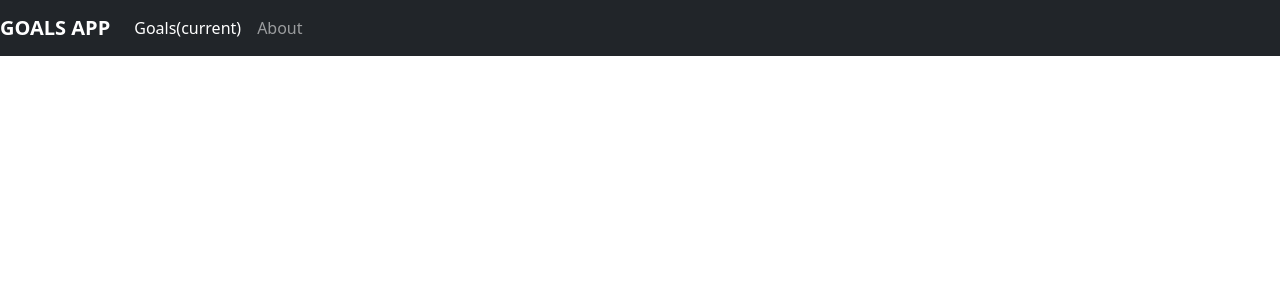
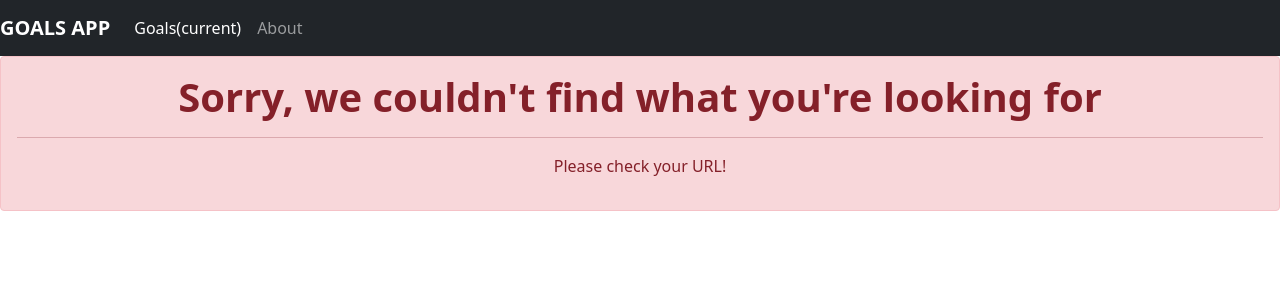
Before and after one commit to ndanu-josy/Github-API, an Angular app: page / in a window 1280 px wide. Shown: the top 300 px of the page. Built offline with nearby package versions, Linux system fonts and the light colour scheme.

Commit message:
not-found

```diff
--- a/src/app/app-routing.module.ts
+++ b/src/app/app-routing.module.ts
@@ -1,7 +1,15 @@
 import { NgModule } from '@angular/core';
 import { RouterModule, Routes } from '@angular/router';
+import { AboutComponent } from './about/about.component';
+import { NotFoundComponent } from './not-found/not-found.component';
+import { UserprofileComponent } from './userprofile/userprofile.component';
 
-const routes: Routes = [];
+const routes: Routes = [
+  { path: 'home', component: UserprofileComponent },
+  { path: 'about', component: AboutComponent},
+  { path:'**', component:NotFoundComponent},
+  { path: '', redirectTo:"/home", pathMatch:"full"},
+];
 
 @NgModule({
   imports: [RouterModule.forRoot(routes)],
--- a/src/app/app.module.ts
+++ b/src/app/app.module.ts
@@ -7,12 +7,13 @@ import { UserprofileComponent } from './userprofile/userprofile.component';
 import { DateCountPipe } from './date-count.pipe';
 import { AboutComponent } from './about/about.component';
 import { NavbarComponent } from './navbar/navbar.component';
+import { NotFoundComponent } from './not-found/not-found.component';
 
 
 @NgModule({
   declarations: [
     AppComponent,
-    UserprofileComponent, DateCountPipe, AboutComponent, NavbarComponent,
+    UserprofileComponent, DateCountPipe, AboutComponent, NavbarComponent, NotFoundComponent,
 
   ],
   imports: [
--- /dev/null
+++ b/src/app/not-found/not-found.component.html
@@ -0,0 +1,5 @@
+<div class="alert alert-danger" role="alert">
+    <h1 class="text-center"><b>Sorry, we couldn't find what you're looking for</b></h1>
+    <hr>
+    <p class="text-center">Please check your URL!</p>
+  </div>
--- /dev/null
+++ b/src/app/not-found/not-found.component.ts
@@ -0,0 +1,15 @@
+import { Component, OnInit } from '@angular/core';
+
+@Component({
+  selector: 'app-not-found',
+  templateUrl: './not-found.component.html',
+  styleUrls: ['./not-found.component.css']
+})
+export class NotFoundComponent implements OnInit {
+
+  constructor() { }
+
+  ngOnInit(): void {
+  }
+
+}
```
Also changed, not shown: src/app/not-found/not-found.component.css (added), 1 other file (tests, documents, lock files or other folders).
